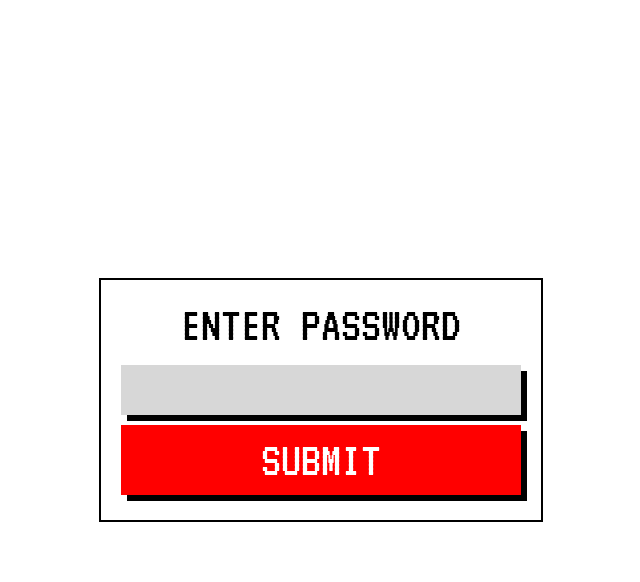
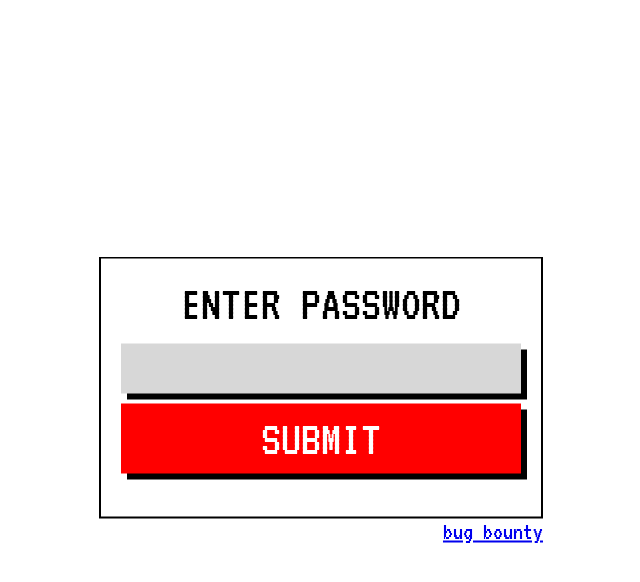
Before and after one commit to veggiedefender/vulnerable-webapps, a Flask app: page / in a window 1280 px wide. Shown: the top 582 px of the page, without its empty margins (319-959 px from the left). Run offline with Flask 2, Linux system fonts and the light colour scheme; parts of the project's set-up code (start-up, migrations or seed data) failed here and were passed over.

Commit message:
finish frontend form

```diff
--- a/timing_attack/static/index.css
+++ b/timing_attack/static/index.css
@@ -15,6 +15,11 @@ input {
 p {
   margin: 0 0 10px 0;
   word-break: break-word;
+}
+
+a {
+  font-size: 25px;
+  float: right;
 }
 
 #loginForm {
@@ -37,7 +42,8 @@ p {
 
 #submit {
   background-color: red;
-  border: 0;
+  border: none;
+  outline: none;
   padding: 10px;
   color: #fff;
   box-shadow: 6px 6px 0 black;
@@ -46,8 +52,19 @@ p {
   box-shadow: 12px 12px 0 black;
 }
 
+#message {
+  font-size: 25px;
+  margin-top: 18px;
+} .success {
+  color: #fff;
+  background-color: #00ff7d;
+  padding: 5px 0;
+} .failure {
+  color: red;
+}
+
 @media (min-width: 450px) {
-  #loginForm {
+  .wrapper {
     position: fixed;
     top: 50%;
     left: 50%;
--- a/timing_attack/templates/index.html
+++ b/timing_attack/templates/index.html
@@ -2,15 +2,20 @@
 <html>
   <head>
     <title>Log In</title>
-    <link rel="stylesheet" type="text/css" href="{{url_for('static', filename='index.css')}}">
     <link href="https://fonts.googleapis.com/css?family=VT323" rel="stylesheet">
+    <link rel="stylesheet" type="text/css" href="/static/index.css">
     <meta name="viewport" content="width=device-width, initial-scale=1">
   </head>
   <body>
-    <form id="loginForm">
-      <p>ENTER PASS<wbr>WORD</p>
-      <input type="password" id="password" autofocus>
-      <input type="submit" value="SUBMIT" id="submit">
-    </form>
+    <div class="wrapper">
+      <form id="loginForm">
+        <p>ENTER PASS<wbr>WORD</p>
+        <input type="password" id="password" autofocus required>
+        <input type="submit" value="SUBMIT" id="submit">
+        <div id="message"></div>
+      </form>
+      <a href="/bugs">bug bounty</a>
+    </div>
+    <script src="/static/app.js"></script>
   </body>
 </html>
```
Also changed, not shown: timing_attack/static/app.js (added, +34 -0 lines).
